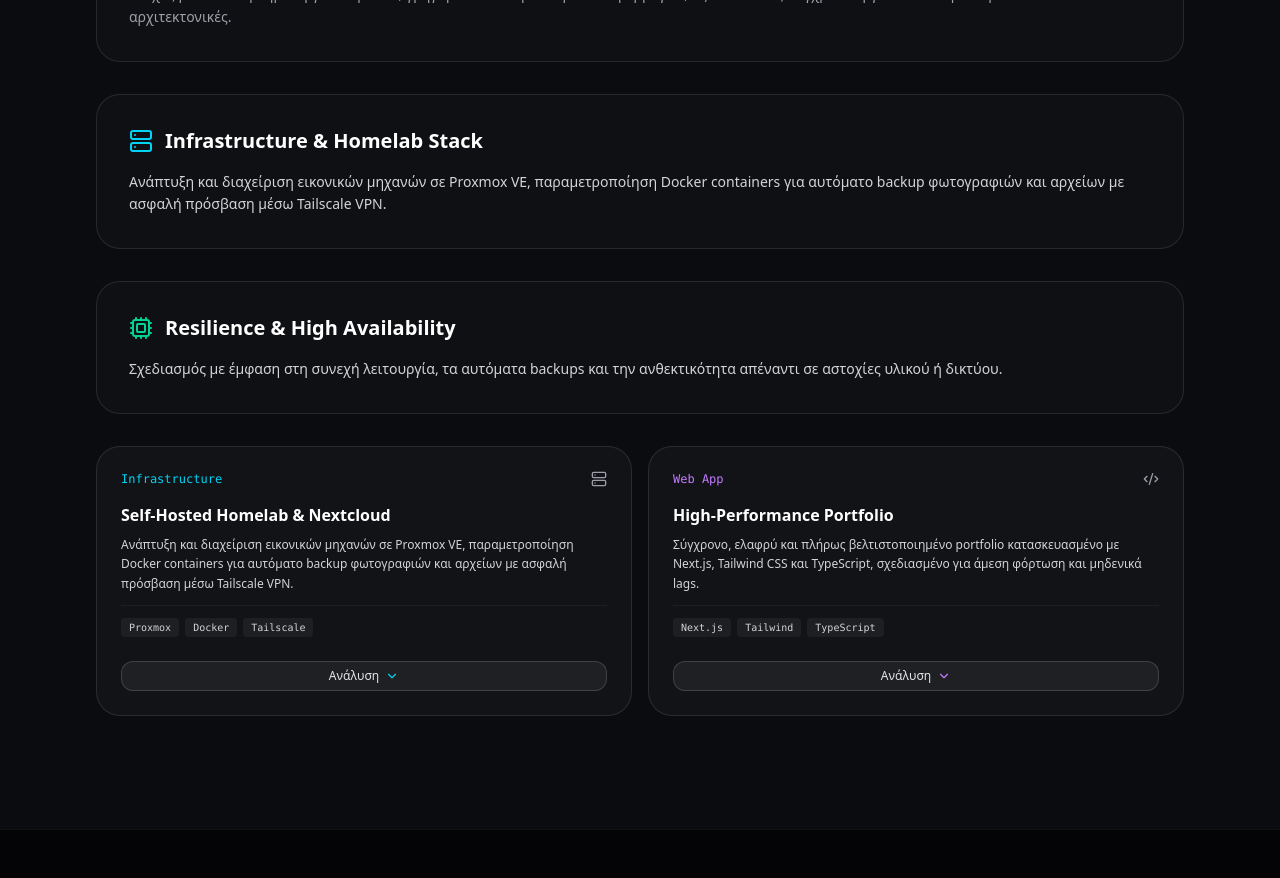
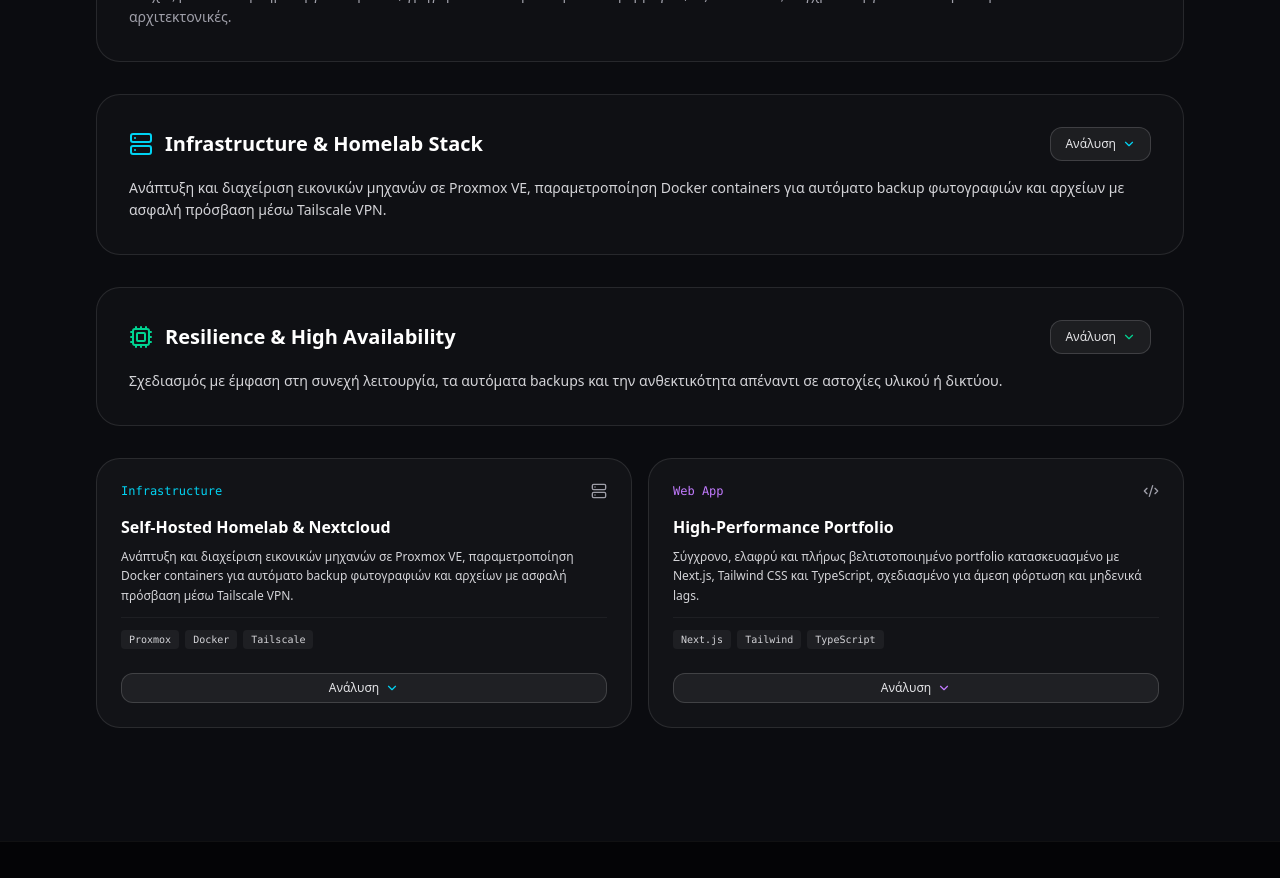
Before and after one commit to miltos12222/my-portfolio, a Next.js app: page / in a window 1280 px wide. Shown: the part 840-1718 px from the top of the page. Built offline with nearby package versions, Linux system fonts and the light colour scheme.

Commit message:
Add collapsible cards with technical analysis toggles

```diff
--- a/app/page.tsx
+++ b/app/page.tsx
@@ -5,16 +5,18 @@ import { motion, AnimatePresence } from "framer-motion";
 import Navbar from "@/components/Navbar";
 import Footer from "@/components/Footer";
 import Image from "next/image";
-import { Mail, Server, Code2, Cpu, CheckCircle2, ChevronDown, Terminal } from "lucide-react";
+import { Mail, Server, Code2, Cpu, CheckCircle2, ChevronDown } from "lucide-react";
 import { GithubIcon } from "@/components/SocialIcons";
 
 export default function Home() {
-  // States για τα collapsible cards
+  // States gia ola ta collapsible cards & sections
   const [infraOpen, setInfraOpen] = useState(false);
   const [webOpen, setWebOpen] = useState(false);
   const [ethicOpen, setEthicOpen] = useState(false);
   const [project1Open, setProject1Open] = useState(false);
   const [project2Open, setProject2Open] = useState(false);
+  const [stackOpen, setStackOpen] = useState(false);
+  const [resilienceOpen, setResilienceOpen] = useState(false);
 
   return (
     <div className="relative min-h-screen bg-[#0b0c10] text-[#e5e7eb] selection:bg-cyan-500/25 selection:text-white">
@@ -74,7 +76,7 @@ export default function Home() {
                 <span>GitHub Profile</span>
               </a>
               <a
-                href="mailto:miltospapageorgiou@gmail.com"
+                href="mailto:miltospapageorgiou066@gmail.com"
                 className="flex items-center gap-2 px-4 py-2 rounded-xl bg-cyan-500/20 hover:bg-cyan-500/30 border border-cyan-500/30 text-xs font-medium text-cyan-300 transition-all"
               >
                 <Mail className="w-4 h-4" />
@@ -148,7 +150,7 @@ export default function Home() {
                   >
                     <div className="pt-2 pb-3 border-t border-white/10 space-y-1.5 text-xs text-zinc-300">
                       <p>• Αρχιτεκτονική φιλική προς SEO και άμεση απόκριση (zero lags).</p>
-                      <p>• Responsive σχεδίαση με Tailwind CSS και组件 modular λογική.</p>
+                      <p>• Responsive σχεδίαση με Tailwind CSS και modular λογική.</p>
                     </div>
                   </motion.div>
                 )}
@@ -233,26 +235,82 @@ export default function Home() {
           </p>
         </section>
 
-        {/* SECTION: INFRASTRUCTURE (Link 3 target) */}
+        {/* SECTION: INFRASTRUCTURE (Collapsible) */}
         <section id="infrastructure" className="rounded-3xl border border-white/10 bg-white/[0.02] p-8 space-y-4">
+          <div className="flex items-center justify-between">
             <div className="flex items-center gap-3">
               <Server className="w-6 h-6 text-cyan-400" />
               <h2 className="text-xl font-bold text-white">Infrastructure & Homelab Stack</h2>
             </div>
+            <button
+              onClick={() => setStackOpen(!stackOpen)}
+              className="flex items-center gap-1.5 px-3.5 py-2 rounded-xl bg-white/[0.06] hover:bg-white/[0.12] border border-white/15 text-xs text-zinc-200 transition-all font-medium"
+            >
+              <span>{stackOpen ? "Λιγότερα" : "Ανάλυση"}</span>
+              <ChevronDown className={`h-3.5 w-3.5 text-cyan-400 transition-transform duration-300 ${stackOpen ? "rotate-180" : ""}`} />
+            </button>
+          </div>
+
           <p className="text-sm text-zinc-300 leading-relaxed">
             Ανάπτυξη και διαχείριση εικονικών μηχανών σε Proxmox VE, παραμετροποίηση Docker containers για αυτόματο backup φωτογραφιών και αρχείων με ασφαλή πρόσβαση μέσω Tailscale VPN.
           </p>
+
+          <AnimatePresence>
+            {stackOpen && (
+              <motion.div
+                initial={{ opacity: 0, height: 0 }}
+                animate={{ opacity: 1, height: "auto" }}
+                exit={{ opacity: 0, height: 0 }}
+                transition={{ duration: 0.3 }}
+                className="overflow-hidden"
+              >
+                <div className="pt-4 border-t border-white/10 space-y-2 text-xs text-zinc-300">
+                  <p>• **Proxmox VE:** Ρύθμιση αποθηκευτικών χώρων (ext4 mounts) και οργάνωση LXC containers.</p>
+                  <p>• **Nextcloud & MariaDB:** Αυτόματος συγχρονισμός και ασφαλής αποθήκευση πάνω από 6.000 αρχείων και φωτογραφιών.</p>
+                  <p>• **Tailscale Mesh VPN:** Ασφαλής σύνδεση απομακρυσμένης πρόσβασης χωρίςexposed ports.</p>
+                </div>
+              </motion.div>
+            )}
+          </AnimatePresence>
         </section>
 
-        {/* SECTION: RESILIENCE (Link 4 target) */}
+        {/* SECTION: RESILIENCE (Collapsible) */}
         <section id="resilience" className="rounded-3xl border border-white/10 bg-white/[0.02] p-8 space-y-4">
+          <div className="flex items-center justify-between">
             <div className="flex items-center gap-3">
               <Cpu className="w-6 h-6 text-emerald-400" />
               <h2 className="text-xl font-bold text-white">Resilience & High Availability</h2>
             </div>
+            <button
+              onClick={() => setResilienceOpen(!resilienceOpen)}
+              className="flex items-center gap-1.5 px-3.5 py-2 rounded-xl bg-white/[0.06] hover:bg-white/[0.12] border border-white/15 text-xs text-zinc-200 transition-all font-medium"
+            >
+              <span>{resilienceOpen ? "Λιγότερα" : "Ανάλυση"}</span>
+              <ChevronDown className={`h-3.5 w-3.5 text-emerald-400 transition-transform duration-300 ${resilienceOpen ? "rotate-180" : ""}`} />
+            </button>
+          </div>
+
           <p className="text-sm text-zinc-300 leading-relaxed">
             Σχεδιασμός με έμφαση στη συνεχή λειτουργία, τα αυτόματα backups και την ανθεκτικότητα απέναντι σε αστοχίες υλικού ή δικτύου.
           </p>
+
+          <AnimatePresence>
+            {resilienceOpen && (
+              <motion.div
+                initial={{ opacity: 0, height: 0 }}
+                animate={{ opacity: 1, height: "auto" }}
+                exit={{ opacity: 0, height: 0 }}
+                transition={{ duration: 0.3 }}
+                className="overflow-hidden"
+              >
+                <div className="pt-4 border-t border-white/10 space-y-2 text-xs text-zinc-300">
+                  <p>• **Αυτόματα Backups:** Τακτικά snapshots και αντίγραφα ασφαλείας κρίσιμων δεδομένων.</p>
+                  <p>• **Fault Tolerance:** Προστασία υποδομής έναντι διακοπών δικτύου και απώλειας πακέτων.</p>
+                  <p>• **Monitoring:** Συνεχής παρακολούθηση υγείας συστημάτων και containers.</p>
+                </div>
+              </motion.div>
+            )}
+          </AnimatePresence>
         </section>
 
         {/* SECTION: PROJECTS / SYSTEMS */}
```
Lines whose indentation alone changed are shown as unchanged.
